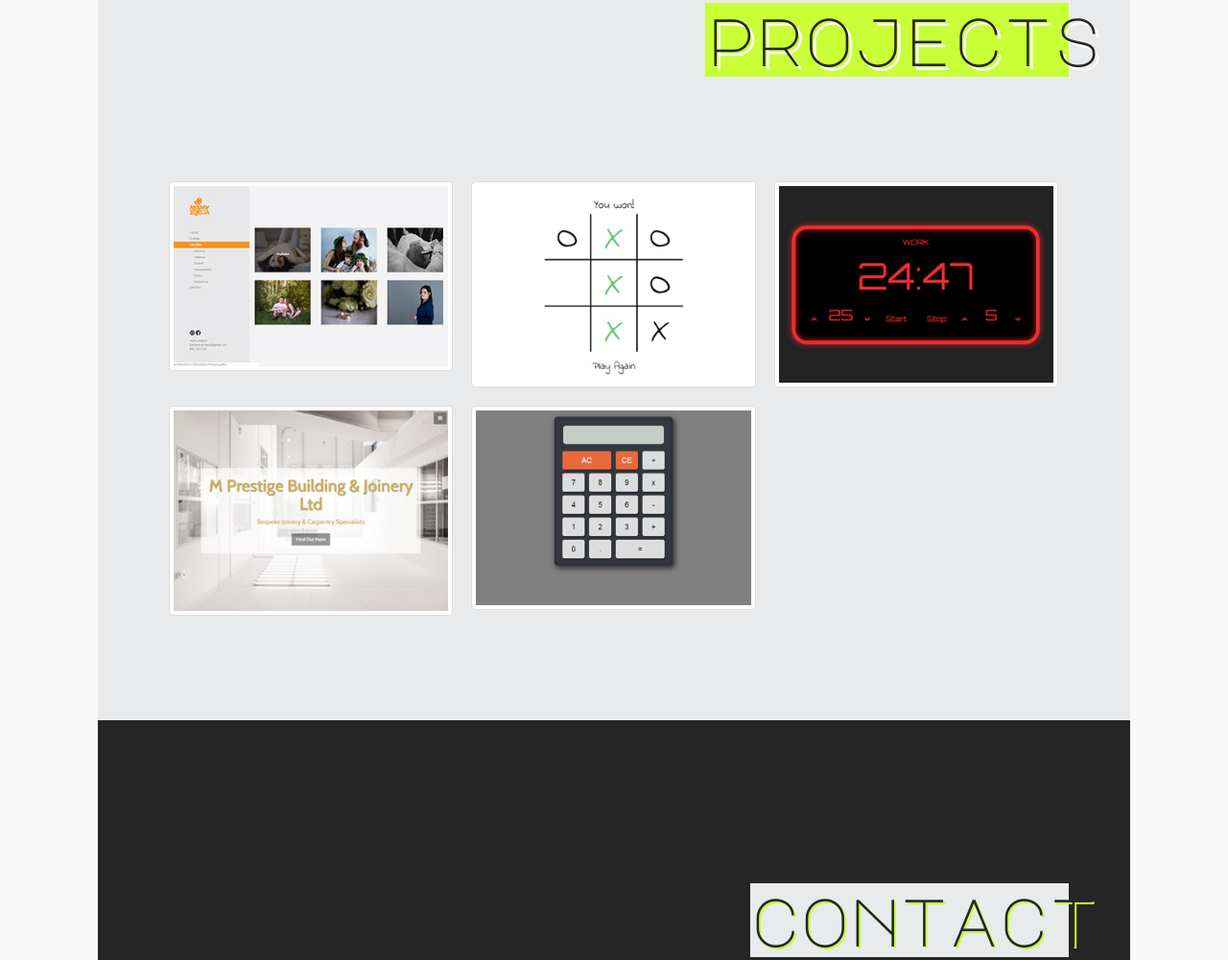
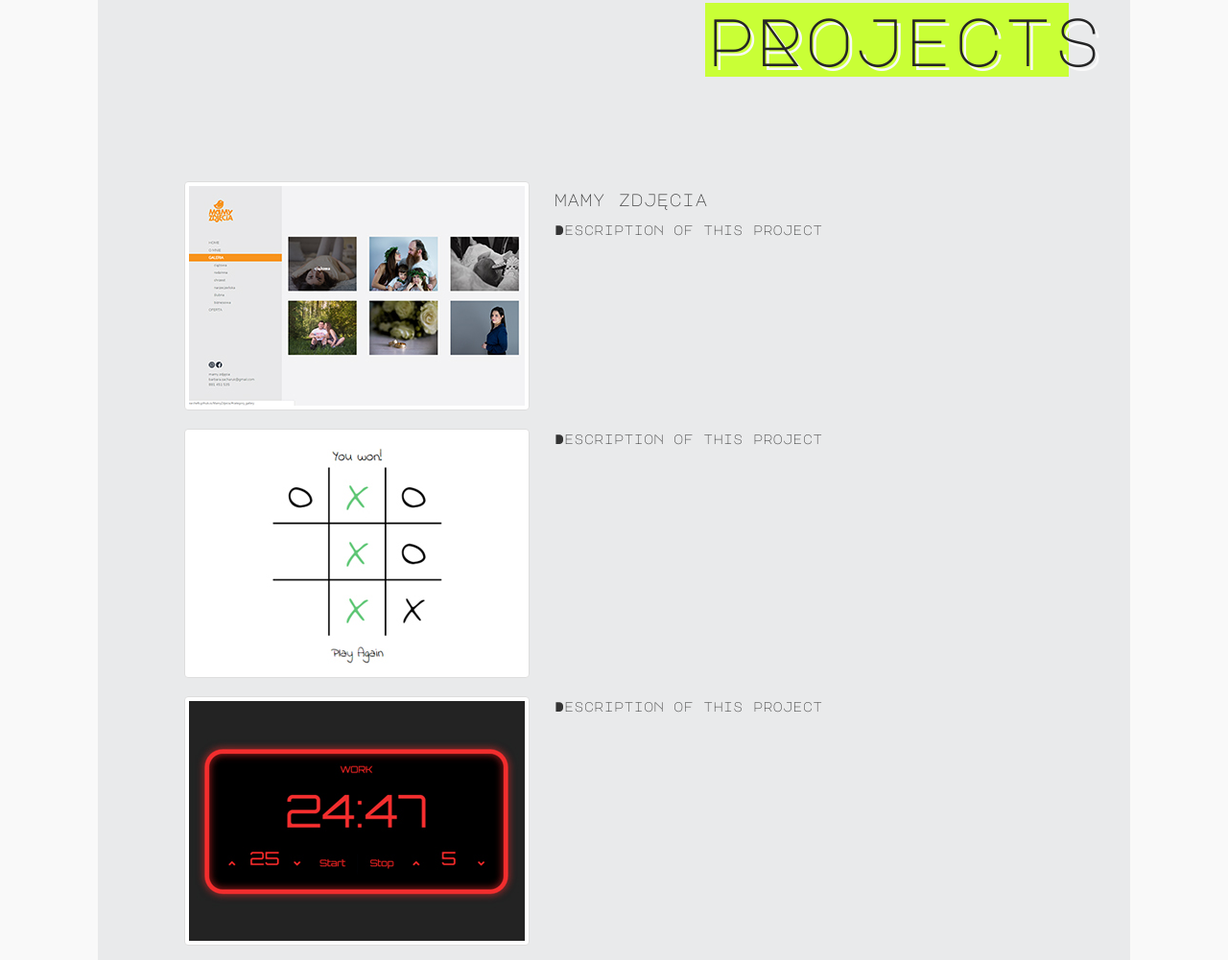
Before and after one commit to marchefk/marchefk.github.io, a plain HTML site: page index.html in a window 1280 px wide. Shown: the part 967-1968 px from the top of the page at 96% size. Drawn offline with nearby package versions, Linux system fonts and the light colour scheme; a web font is replaced by a local one.

Commit message:
[24] Gallery changes

```diff
--- a/index.html
+++ b/index.html
@@ -24,39 +24,65 @@
 
   <div id="home" class="home full">
     <div class="home-header">
-      <h1>Ewa<br/>Dziewiątkowska</h1>
+      <h1>Ewa<br />Dziewiątkowska</h1>
       <!-- <h2>and I'm a front end web developer</h2> -->
     </div>
   </div>
   <div id="projects" class="section projects">
     <div class="section-header">
-      <h1 class="projects-title">projects</h1>
+      <h1 class="projects-title">pRojects</h1>
     </div>
     <div class="gallery cf">
-      <div class="gallery-img">
+      <div class="project-card row">
+        <div class="gallery-img col-xs-12 col-sm-5">
           <a href="https://marchefk.github.io/MamyZdjecia/" target="_blank">
-          <img src="/Images/img4.jpg" class="thumbnail img-responsive"/>
+            <img src="/Images/img4.jpg" class="thumbnail img-responsive" />
           </a>
         </div>
-      <div class="gallery-img">
+        <div class="project-desc col-xs-12 col-sm-7">
+          <h4>mamy zdjęcia</h4>
+          <p>Description of this project</p>
+        </div>
+      </div>
+      <div class="project-card row">
+        <div class="gallery-img col-xs-12 col-sm-5">
           <a href="https://marchefk.github.io/TicTacToe/" target="_blank">
-          <img src="/Images/img1.jpg" class="thumbnail img-responsive"/>
+            <img src="/Images/img1.jpg" class="thumbnail img-responsive" />
           </a>
         </div>
-      <div class="gallery-img">
+        <div class="project-desc col-xs-12 col-sm-7">
+          <p>Description of this project</p>
+        </div>
+      </div>
+      <div class="project-card row">
+        <div class="gallery-img col-xs-12 col-sm-5">
           <a href="https://codepen.io/marchefk/full/YNggrr/" target="_blank">
-          <img src="/Images/img2.jpg" class="thumbnail img-responsive"/>
+            <img src="/Images/img2.jpg" class="thumbnail img-responsive" />
           </a>
         </div>
-      <div class="gallery-img">
+        <div class="project-desc col-xs-12 col-sm-7">
+          <p>Description of this project</p>
+        </div>
+      </div>
+      <div class="project-card row">
+        <div class="gallery-img col-xs-12 col-sm-5">
           <a href="https://marchefk.github.io/mprestige-website/" target="_blank">
-          <img src="/Images/img3a.jpg" class="thumbnail img-responsive"/>
+            <img src="/Images/img3a.jpg" class="thumbnail img-responsive" />
           </a>
         </div>
-      <div class="gallery-img">
+        <div class="project-desc col-xs-12 col-sm-7">
+          <p>Description of this project</p>
+        </div>
+      </div>
+      <div class="project-card row">
+        <div class="gallery-img col-xs-12 col-sm-5">
           <a href="https://codepen.io/marchefk/full/XpPxJK/" target="_blank">
-          <img src="/Images/img5.jpg" class="thumbnail img-responsive"/>
+            <img src="/Images/img5.jpg" class="thumbnail img-responsive" />
           </a>
+        </div>
+        <div class="project-desc col-xs-12 col-sm-7">
+          <p>Description of this project</p>
+        </div>
       </div>
     </div>
   </div>
--- a/master.css
+++ b/master.css
@@ -125,10 +125,7 @@ body {
     width: 90%;
   }
   .navibar div a {
-    color: black;
-  }
-  .navibar div a:hover {
-    color: grey;
+    color: #252525;
   }
 }
 
@@ -231,19 +228,10 @@ body {
   text-shadow: 4px 4px 0px #f9f9f9;
 }
 
-.gallery {
-  display: -webkit-box;
-  display: -ms-flexbox;
-  display: flex;
-  justify-content: flex-start;
-   flex-direction: column;
-  flex-wrap: wrap;
+.project-card {
+  padding: 1%;
 }
 
-.gallery-img {
-  padding: 1%;
-  width: 100%;
-}
 
 .gallery img {
   transition: 0.4s transform;
@@ -255,16 +243,20 @@ body {
   .projects-title {
     margin-left: 40%;
   }
-  .gallery div:hover {
+  .gallery-img {
+    padding-right: 1%;
+    /* width: 100%; */
+  }
+  /* .gallery div:hover {
     z-index: 1;
   }
   .gallery div:hover img {
     transform: scale(1.1, 1.1);
     transition: 0.4s transform;
-  }
-  .gallery-img {
+  } */
+  /* .gallery-img {
     width: 50%;
-  }
+  } */
 }
 
 @media (min-width: 1176px) {
@@ -274,12 +266,9 @@ body {
   .projects-title {
     margin-left: 60%;
   }
-  .gallery {
-    flex-direction: row;
-  }
-  .gallery-img {
+  /* .gallery-img {
     width: 33.3%;
-  }
+  } */
 }
 
 .cf:before, .cf:after {
@@ -355,3 +344,8 @@ body {
     margin-left: 65%;
   }
 }
+
+.row {
+  margin-right: 0;
+  margin-left: 0;
+}
```
Lines whose indentation alone changed are shown as unchanged.
